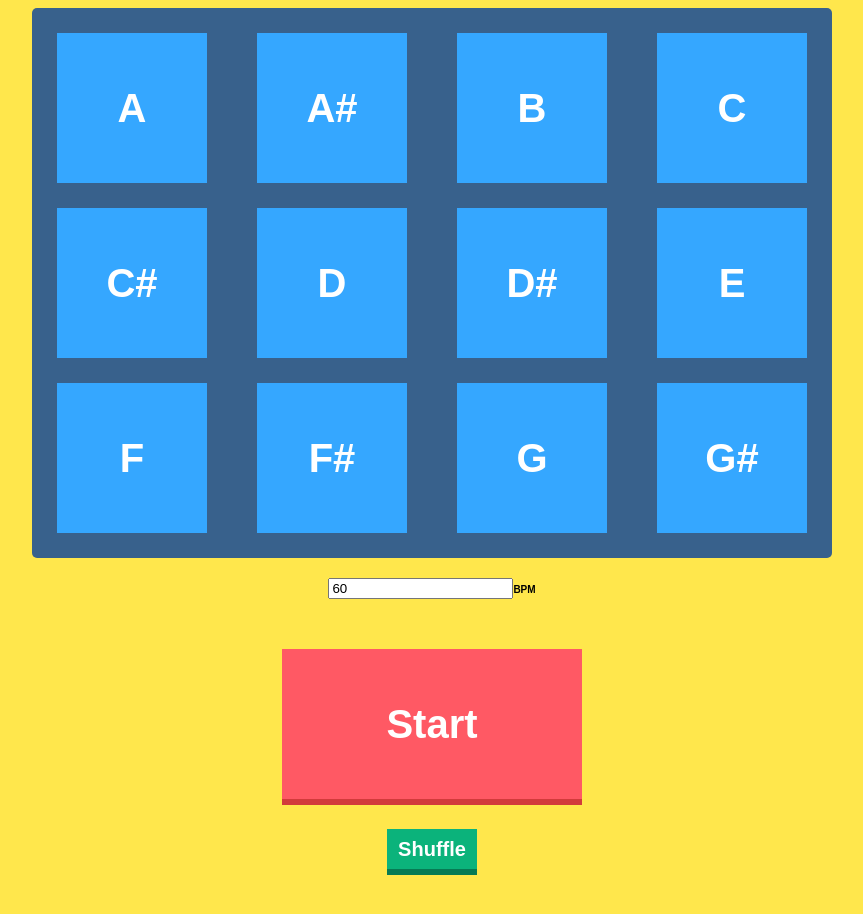
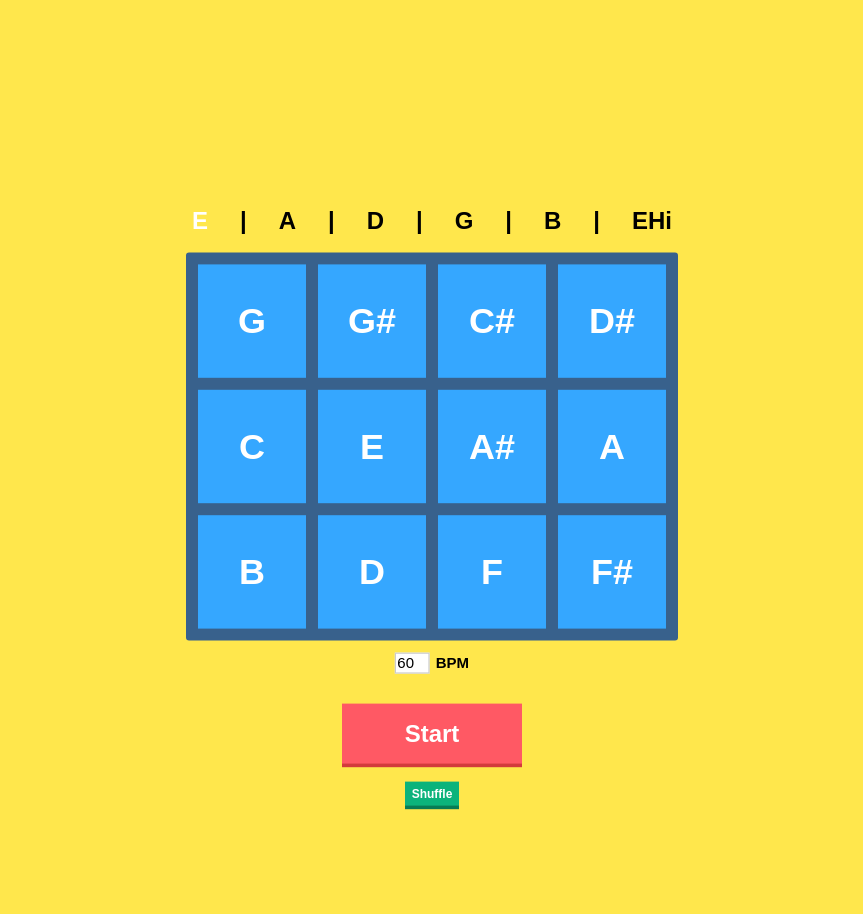
Before and after one commit to half-adder/Fret, a plain HTML site: page index.html in a window 1280 px wide. Shown: the whole page, without its empty margins (208-1071 px from the left). Before the commit the page ends 877 px from the top, so only its background shows below. Drawn offline with Linux system fonts and the light colour scheme.

Commit message:
accom. other strings besides low E

```diff
--- a/index.html
+++ b/index.html
@@ -10,7 +10,25 @@
     <link rel="stylesheet" href="style.css">
 </head>
 <body>
+    <div id="string-select" class="noselect">
+        <span class="string" id="str-E">E</span>
+        <span class="divider">|</span>
 
+        <span class="string" id="str-A">A</span>
+        <span class="divider">|</span>
+
+        <span class="string" id="str-D">D</span>
+        <span class="divider">|</span>
+
+        <span class="string" id="str-G">G</span>
+        <span class="divider">|</span>
+
+        <span class="string" id="str-B">B</span>
+        <span class="divider">|</span>
+
+        <span class="string" id="str-EHi">EHi</span>
+
+    </div>
     <div id="note-grid"></div>
     <div id="bpm-select">
         <input type="number" id="bpm-input"><span>BPM</span>
--- a/main.js
+++ b/main.js
@@ -1,5 +1,13 @@
-// Note names
-var noteList = "A2,AS2,B2,C2,CS2,D2,DS2,E3,F2,FS2,G2,GS2".split(',');
+var noteMap = {
+    "E": "F2,FS2,G2,GS2,A2,AS2,B2,C2,CS2,D2,DS2,E3".split(','),
+    "A": "AS2,B2,C2,CS2,D2,DS2,E3,F3,FS3,G3,GS3,A3".split(','),
+    "D": "DS2,E3,F3,FS3,G3,GS3,A3,AS3,B3,C3,CS3,D4".split(','),
+    "G": "GS3,A3,AS3,B3,C3,CS3,D4,DS4,E4,F4,FS4,G4".split(','),
+    "B": "C4,CS4,D4,DS4,E5,F5,FS5,G5,GS5,A5,AS5,B5".split(','),
+    "EHi": "F5,FS5,G5,GS5,A5,AS5,B5,C5,CS5,D5,DS5,E6".split(',')
+};
+
+var SELECTED_STRING = "E";
 
 var IS_RUNNING = false;
 var NOTE_INDEX = 0;
@@ -8,36 +16,57 @@ var NOTE_INDEX = 0;
 var SYNTH = new Tone.Synth().toMaster();
 
 $('document').ready(function () {
-    makeNoteGrid(noteList);
+    makeNoteGrid(noteMap[SELECTED_STRING]);
+
+    selectString(SELECTED_STRING);
+
+    $(".string").on('click', function () {
+        selectString($(this).text());
+    });
+
     $("#bpm-input").val(60);
+    changeBPM(60);
 
-    changeBPM(60);
-    Tone.Transport.scheduleRepeat(function(time){
+    Tone.Transport.scheduleRepeat(function (time) {
         playNote(NOTE_INDEX);
     }, "4n");
 
     $("#start-button").mouseup(toggleExercise);
-    $("#shuffle-button").mouseup(function() {
+
+    $("#shuffle-button").mouseup(function () {
         shuffleNotes();
     });
-    $("#bpm-input").change(function() {
+
+    $("#bpm-input").change(function () {
         changeBPM(parseInt($("#bpm-input").val()));
     });
 });
+
+function selectString(S) {
+    stopExcercise();
+    SELECTED_STRING = S;
+    $(".string").removeClass('selected');
+    $("#" + jq("str-" + S)).addClass('selected');
+    makeNoteGrid(noteMap[SELECTED_STRING]);
+    shuffleNotes();
+}
 
 function changeBPM(newValue) {
     Tone.Transport.bpm.rampTo(newValue, 2);
 }
 
 function shuffleNotes() {
+    for (let i = 0; i < Object.keys(noteMap).length; i++) {
+        S = Object.keys(noteMap)[i];
+        noteMap[S] = shuffle(noteMap[S]);
+    }
     stopExcercise();
-    noteList = shuffle(noteList);
-    makeNoteGrid(noteList);
+    makeNoteGrid(noteMap[SELECTED_STRING]);
 }
 
 function playNote(noteIndex) {
-    const noteName = noteList[NOTE_INDEX % noteList.length];
-    const prevNoteName = noteList[wrapIndex(NOTE_INDEX - 1, noteList.length)];
+    const noteName = noteMap[SELECTED_STRING][NOTE_INDEX % noteMap[SELECTED_STRING].length];
+    const prevNoteName = noteMap[SELECTED_STRING][wrapIndex(NOTE_INDEX - 1, noteMap[SELECTED_STRING].length)];
 
     $("#note-" + noteName).addClass("note-name-selected");
     $("#note-" + prevNoteName).removeClass("note-name-selected");
@@ -74,15 +103,15 @@ function stopExcercise() {
     $("#start-button").text("Start");
     NOTE_INDEX = 0;
 
-    for (let i = 0; i < noteList.length; i++) {
-        const noteName = noteList[i];
+    for (let i = 0; i < noteMap[SELECTED_STRING].length; i++) {
+        const noteName = noteMap[SELECTED_STRING][i];
         $("#note-" + noteName).removeClass("note-name-selected");
     }
     IS_RUNNING = false;
 }
 
 function makeNote(noteName) {
-    const parent = $("<div>", {id: "note-" + noteName, "class": "note-name noselect"});
+    const parent = $("<div>", { id: "note-" + noteName, "class": "note-name noselect" });
     parent.append("<p>" + getDisplayNoteName(noteName) + "</p>");
     return parent;
 }
@@ -90,12 +119,12 @@ function makeNote(noteName) {
 function makeNoteGrid(noteStrings) {
     var noteGridElement = $("#note-grid");
     noteGridElement.empty();
-    for (let col = 0; col < 4; col++) {
-        var column = $("<div>", {"class": "col"});
-        for (let row = 0; row < 3; row++) {
-            column.append(makeNote(noteStrings[row*4 + col]))
+    for (let col = 0; col < 3; col++) {
+        var rowElement = $("<div>", { "class": "row" });
+        for (let row = 0; row < 4; row++) {
+            rowElement.append(makeNote(noteStrings[col * 4 + row]))
         }
-        noteGridElement.append(column);
+        noteGridElement.append(rowElement);
     }
 }
 
@@ -121,3 +150,7 @@ function wrapIndex(i, i_max) {
 
     return array;
 }
+
+function jq(myid) {
+    return myid.replace(/(:|\.|\[|\]|,|=|@)/g, "\\$1");
+}
--- a/style.css
+++ b/style.css
@@ -1,28 +1,70 @@
 #note-grid {
-    width: 800px;
     margin: 0 auto;
+    width: 80%;
+    max-width: 800px;
+    min-width: 390px;
 
-    display: flex;
-    flex-direction: row;
-    justify-content: space-evenly;
-    flex-wrap: wrap;
-    align-items: center;
+    padding: 10px;
 
     background-color: #38618C;
     border-radius: 5px;
 }
 
-.note-name {
-    width: 150px;
-    height: 150px;
-    margin: 25px;
+#string-select {
+    margin: 0 auto;
+    width: 80%;
+    max-width: 800px;
+    min-width: 390px;
+    text-align: center;
+    display: flex;
+    justify-content: space-between;
+    margin-bottom: 30px;
+    .selected {
+        color: white;
+    }
+}
 
+.string.selected {
+    color: white;
+}
+
+.row {
+    padding-bottom: 0;
+    margin: 0;
+    list-style: none;
+    display: -webkit-box;
+    display: -moz-box;
+    display: -ms-flexbox;
+    display: -webkit-flex;
     display: flex;
-    justify-content: center;
+    -webkit-flex-flow: row;
+    justify-content: space-around;
     align-items: center;
 
+    /* line-height:10px;
+    margin-bottom: 1px; */
+}
+
+.note-name {
+    /* background: tomato; */
+    margin: 10px;
+    color: white;
+    font-weight: bold;
+    font-size: 1.5em;
+    text-align: center;
+    flex: 1 0 0px;
+    min-width: 1em;
+    align-items: center;
+    justify-content: center;
     background-color: #35A7FF;
     color: #FFFFFF;
+}
+
+.note-name:before {
+    content: "";
+	display: block;
+	padding-top: 100%;
+    float: left;
 }
 
 .note-name-selected {
@@ -34,15 +76,18 @@ body {
     font-size: 2.5em;
 
     font-family: museo-sans-rounded, sans-serif;
-font-style: normal;
-font-weight: 800;
+    font-style: normal;
+    font-weight: 800;
+
+    transform: scale(0.6);
+    /* transform-origin: 0 0; */
 }
 
 #start-button {
     width: 800px;
     margin: 0 auto;
     width: 300px;
-    height: 150px;
+    height: 100px;
 
     margin-top: 50px;
     display:flex;
@@ -106,3 +151,14 @@ font-weight: 800;
               user-select: none; /* Non-prefixed version, currently
                                     supported by Chrome and Opera */
   }
+
+  #bpm-input {
+      width: 50px;
+      border: 2px solid #CCCCCC;
+      font-size: 2.5em;
+      margin-right: 10px;
+  }
+
+  #bpm-select>span {
+      font-size: 2.5em;
+  }
```
Lines whose indentation alone changed are shown as unchanged.
